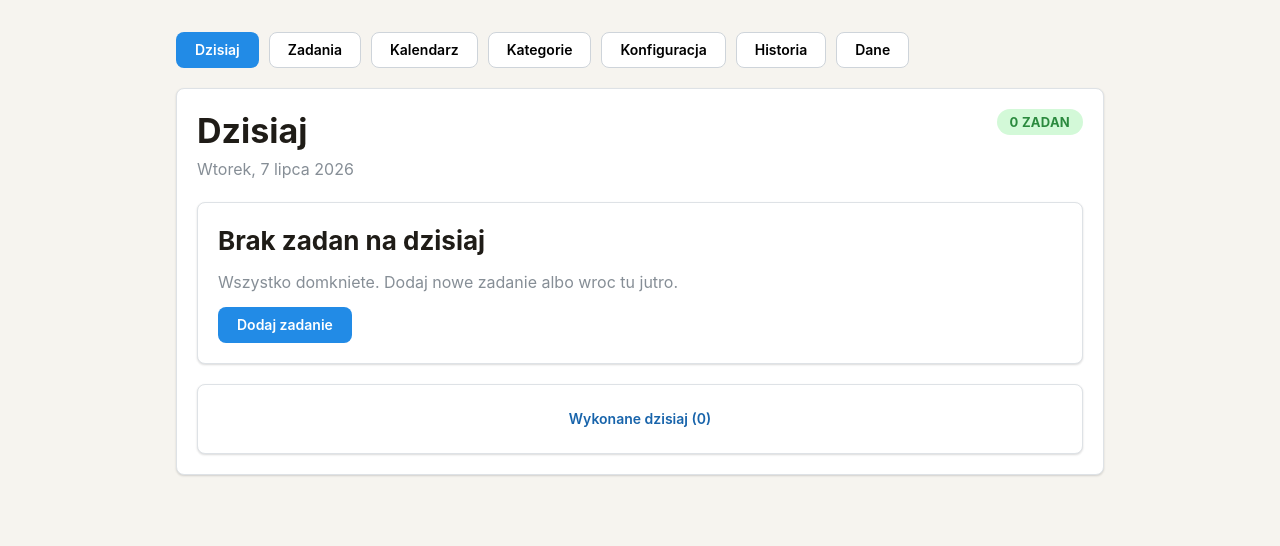
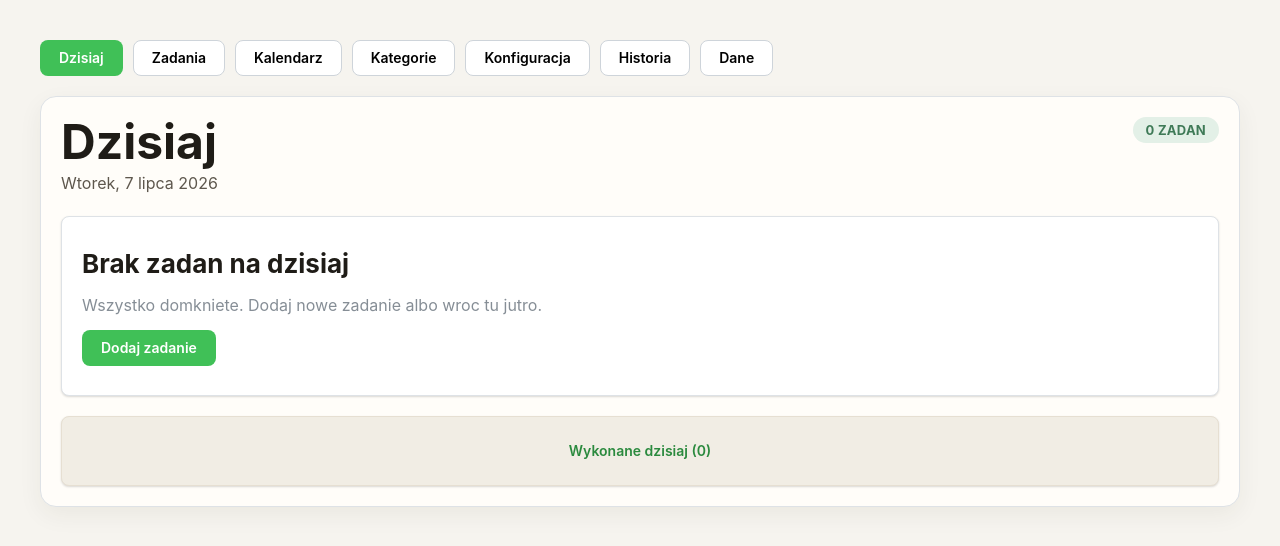
Before and after one commit to mkosmala1984/tasker, a React (Vite) app: page / in a window 1280 px wide. Shown: the top 546 px of the page. Built offline with nearby package versions, Linux system fonts and the light colour scheme.

Commit message:
style: apply semantic visual hierarchy to today view

```diff
--- a/src/App.tsx
+++ b/src/App.tsx
@@ -67,8 +67,8 @@ export default function App({ now = new Date() }: Props) {
   }
 
   return (
-    <Container className="app-shell" size="md">
-      <Stack gap="lg" py="xl">
+    <Container className="app-shell app-frame" size="xl" data-theme="olive-canvas">
+      <Stack gap="lg">
         <Group gap="xs" wrap="wrap">
           <Button variant={view === "today" ? "filled" : "default"} onClick={() => setView("today")}>
             Dzisiaj
@@ -94,7 +94,7 @@ export default function App({ now = new Date() }: Props) {
         </Group>
 
         {view === "today" ? (
-          <Paper withBorder p="lg" radius="md" shadow="xs">
+          <Paper className="today-surface" withBorder p="lg" radius="md" shadow="xs">
             <Stack gap="md">
               {storageError ? (
                 <Alert color="yellow" title="Problem z lokalnymi danymi">
--- a/src/components/today/TodayActiveList.tsx
+++ b/src/components/today/TodayActiveList.tsx
@@ -27,7 +27,7 @@ export function TodayActiveList({
 }: Props) {
   if (activeTasks.length === 0) {
     return (
-      <Paper component="section" withBorder p="lg" radius="md">
+      <Paper className="today-empty" component="section" withBorder p="lg" radius="md">
         <Stack align="flex-start" gap="sm">
           <Title order={2}>Brak zadan na dzisiaj</Title>
           <Text c="dimmed">Wszystko domkniete. Dodaj nowe zadanie albo wroc tu jutro.</Text>
@@ -40,7 +40,7 @@ export function TodayActiveList({
   }
 
   return (
-    <Stack component="section" aria-label="Aktywne zadania" gap="sm">
+    <Stack className="today-active-list" component="section" aria-label="Aktywne zadania" gap={0}>
       {activeTasks.map((item) => {
         const expanded = expandedTaskIds.includes(item.task.id);
         return (
--- a/src/components/today/TodayCompletedSection.tsx
+++ b/src/components/today/TodayCompletedSection.tsx
@@ -9,7 +9,7 @@ type Props = {
 
 export function TodayCompletedSection({ tasks, open, onToggle }: Props) {
   return (
-    <Paper withBorder radius="md" p="md" component="section" aria-label="Wykonane dzisiaj">
+    <Paper className="today-completed" withBorder radius="md" p="md" component="section" aria-label="Wykonane dzisiaj">
       <Stack gap="sm">
         <Button type="button" variant="subtle" onClick={onToggle}>
           {`Wykonane dzisiaj (${tasks.length})`}
--- a/src/components/today/TodayPostponeMenu.tsx
+++ b/src/components/today/TodayPostponeMenu.tsx
@@ -22,12 +22,12 @@ export function TodayPostponeMenu({ item, today, onPostponeToDate }: Props) {
   }
 
   return (
-    <Stack gap="xs" align="flex-end">
+    <Stack className="today-postpone-menu" gap="xs" align="flex-end">
       <Button type="button" variant="default" aria-label={`Odloz: ${item.task.title}`} onClick={() => setMenuOpen((value) => !value)}>
         Odloz
       </Button>
       {menuOpen ? (
-        <Paper withBorder radius="md" p="xs">
+        <Paper className="today-postpone-panel" withBorder radius="md" p="xs">
           <Stack gap="xs">
             <Button type="button" variant="subtle" onClick={() => handlePostpone(addDays(today, 1))}>
               Jutro
--- a/src/components/today/TodaySummaryHeader.tsx
+++ b/src/components/today/TodaySummaryHeader.tsx
@@ -23,10 +23,10 @@ export function TodaySummaryHeader({ dateLabel, activeCount }: Props) {
   return (
     <Group justify="space-between" align="flex-start" gap="md">
       <Stack gap={4}>
-        <Title order={1}>Dzisiaj</Title>
-        <Text c="dimmed">{dateLabel}</Text>
+        <Title className="today-summary-title" order={1}>Dzisiaj</Title>
+        <Text className="today-summary-date">{dateLabel}</Text>
       </Stack>
-      <Badge color="green" variant="light" size="lg">
+      <Badge className="today-count" variant="light" size="lg">
         {getCountLabel(activeCount)}
       </Badge>
     </Group>
--- a/src/components/today/TodayTaskDetailsPanel.tsx
+++ b/src/components/today/TodayTaskDetailsPanel.tsx
@@ -7,23 +7,23 @@ type Props = {
 
 export function TodayTaskDetailsPanel({ item }: Props) {
   return (
-    <Paper withBorder radius="md" p="md">
+    <Paper className="today-task-details" withBorder radius="md" p="md">
       <Grid>
         <Grid.Col span={{ base: 12, sm: 6 }}>
-          <Text fw={500}>Kategoria</Text>
-          <Text>{item.category.name}</Text>
+          <Text className="today-task-detail-label" fw={500}>Kategoria</Text>
+          <Text className="today-task-detail-value">{item.category.name}</Text>
         </Grid.Col>
         <Grid.Col span={{ base: 12, sm: 6 }}>
-          <Text fw={500}>Osoba</Text>
-          <Text>{item.assignee.name}</Text>
+          <Text className="today-task-detail-label" fw={500}>Osoba</Text>
+          <Text className="today-task-detail-value">{item.assignee.name}</Text>
         </Grid.Col>
         <Grid.Col span={{ base: 12, sm: 6 }}>
-          <Text fw={500}>Typ</Text>
-          <Text>{item.taskType.name}</Text>
+          <Text className="today-task-detail-label" fw={500}>Typ</Text>
+          <Text className="today-task-detail-value">{item.taskType.name}</Text>
         </Grid.Col>
         <Grid.Col span={{ base: 12, sm: 6 }}>
-          <Text fw={500}>Priorytet</Text>
-          <Text>{item.priority.name}</Text>
+          <Text className="today-task-detail-label" fw={500}>Priorytet</Text>
+          <Text className="today-task-detail-value">{item.priority.name}</Text>
         </Grid.Col>
       </Grid>
     </Paper>
--- a/src/components/today/TodayTaskRow.tsx
+++ b/src/components/today/TodayTaskRow.tsx
@@ -19,20 +19,20 @@ export function TodayTaskRow({ item, today, expanded, onToggleExpanded, onComple
   const completionText = item.lastCompletedDate ? `Ostatnio wykonane: ${item.lastCompletedDate}` : "Jeszcze nie wykonano";
 
   return (
-    <Paper component="article" withBorder radius="md" p="md">
+    <Paper className="today-task-row" component="article" withBorder>
       <Stack gap="sm">
-        <Group justify="space-between" align="flex-start" gap="md">
+        <Group className="today-task-header" justify="space-between" align="flex-start" gap="md">
           <Stack gap={2}>
-            <Text fw={600}>{item.task.title}</Text>
-            <Text c="dimmed" size="sm">
+            <Text className="today-task-title" fw={600}>{item.task.title}</Text>
+            <Text className="today-task-meta">
               {completionText}
             </Text>
           </Stack>
-          <Group gap="xs" align="center">
-            <Badge color={item.isOverdue ? "orange" : "gray"} variant="light">
+          <Group className="today-task-actions" gap="xs" align="center">
+            <Badge className={item.isOverdue ? "today-status-overdue" : "today-status-current"} variant="light">
               {statusText}
             </Badge>
-            <Button type="button" color="green" onClick={() => onComplete(item.task.id, item.scheduledDate)}>
+            <Button className="today-complete-action" type="button" onClick={() => onComplete(item.task.id, item.scheduledDate)}>
               Wykonane
             </Button>
             <TodayPostponeMenu item={item} today={today} onPostponeToDate={onPostponeToDate} />
--- a/src/main.tsx
+++ b/src/main.tsx
@@ -7,7 +7,7 @@ import "./styles.css";
 
 createRoot(document.getElementById("root")!).render(
   <StrictMode>
-    <MantineProvider>
+    <MantineProvider theme={{ primaryColor: "green", defaultRadius: "md" }}>
       <App />
     </MantineProvider>
   </StrictMode>
```
Also changed, not shown: 1 other file (tests, documents, lock files or other folders).
